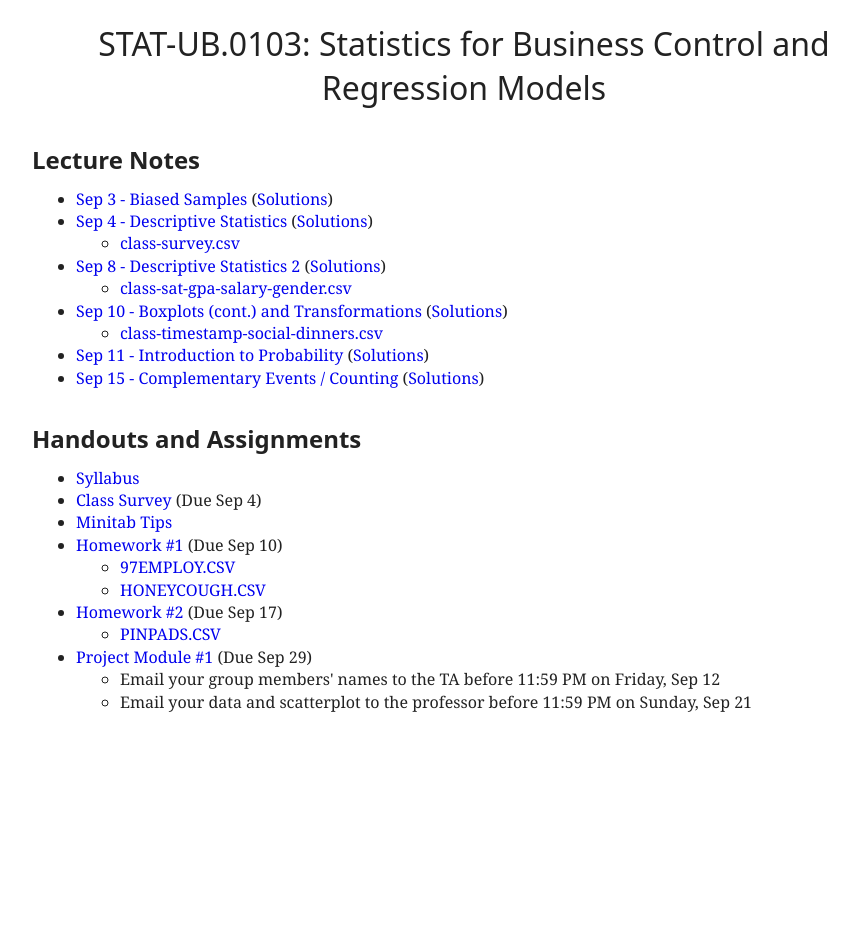
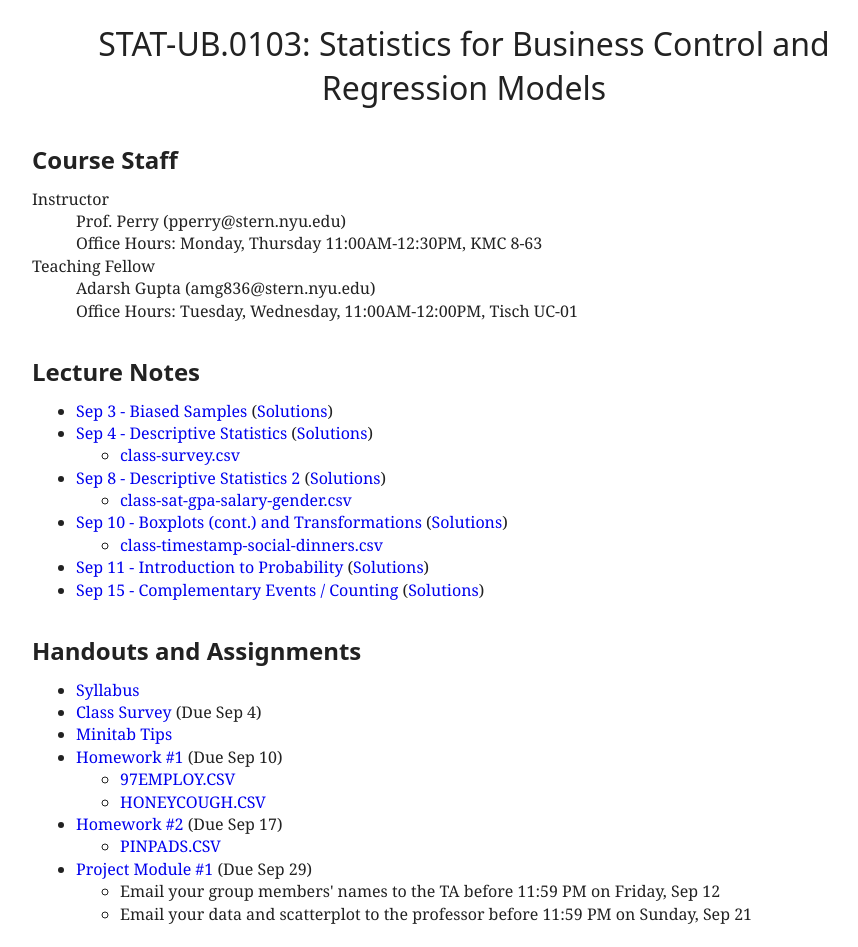
Before and after one commit to patperry/patperry.github.com, a Jekyll site: the page built from course/ub0103/index.html, in a window 1280 px wide. Shown: the whole page, without its empty margins (176-1034 px from the left). Built offline with Jekyll 4.4.1, drawn with Linux system fonts in a browser that asks for light colours; before the commit the page ends 900 px from its top, so only the background shows below that.

Commit message:
Add office hours

```diff
--- a/course/ub0103/index.html
+++ b/course/ub0103/index.html
@@ -5,6 +5,17 @@ stylesheet: /css/main.css?v=1
 ---
 <main class="wrapper">
 <h1>STAT-UB.0103: Statistics for Business Control and Regression&nbsp;Models</h1>
+
+<h2>Course Staff</h2>
+<dl>
+  <dt>Instructor</dt>
+  <dd>Prof. Perry (pperry@stern.nyu.edu)</dd>
+  <dd>Office Hours: Monday, Thursday 11:00AM-12:30PM, KMC 8-63</dd>
+
+  <dt>Teaching Fellow</dt>
+  <dd>Adarsh Gupta (amg836@stern.nyu.edu)</dd>
+  <dd>Office Hours: Tuesday, Wednesday, 11:00AM-12:00PM, Tisch UC-01</dd>
+</dl>
 
 <h2>Lecture Notes</h2>
 <ul>
```
Also changed, not shown: 1 other file.
